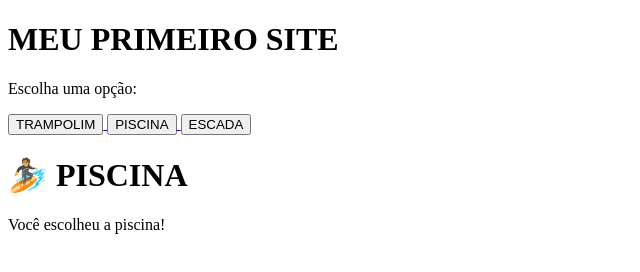
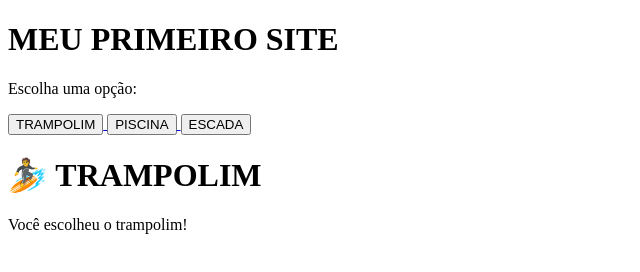
Before and after one commit to joao8268901-stack/trampolim, a plain HTML site: page trampolim.html in a window 1280 px wide. Shown: the whole page, without its empty margins (0-640 px from the left). Drawn offline with Linux system fonts and the light colour scheme.

Commit message:
Update heading and paragraph for trampolim selection

```diff
--- a/trampolim.html
+++ b/trampolim.html
@@ -28,9 +28,9 @@
 </head>
 <body>
 
-    <h1>🏄 PISCINA</h1>
+    <h1>🏄 TRAMPOLIM</h1>
 
-    <p>Você escolheu a piscina!</p>
+    <p>Você escolheu o trampolim!</p>
 
 </body>
 </html>
```
